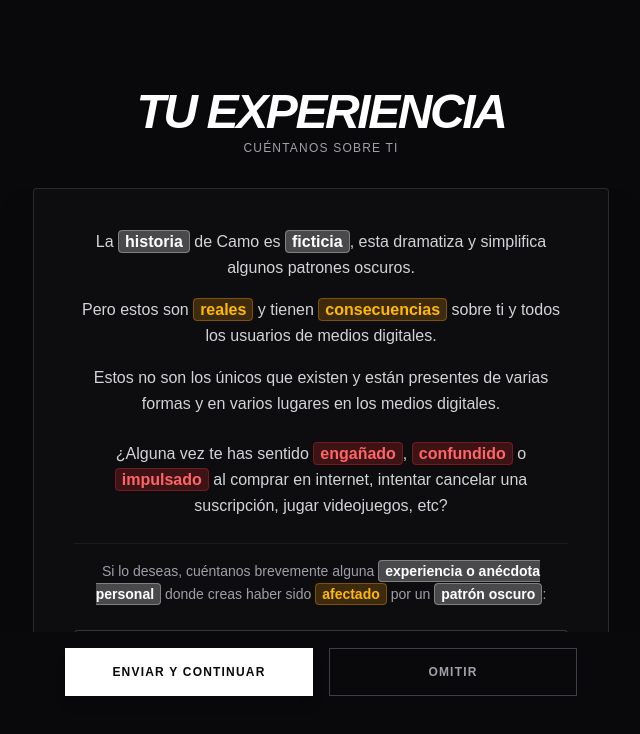
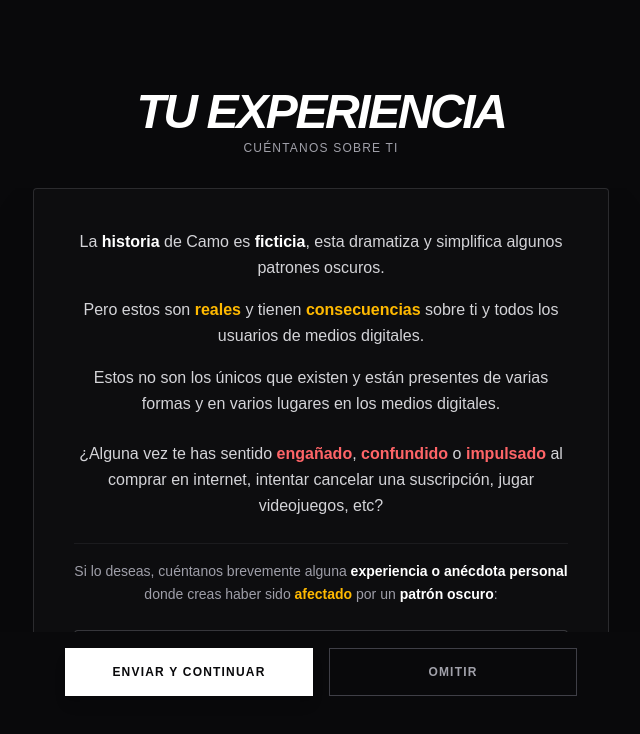
Before and after one commit to RealPingu/proyecto-memoria, a Next.js app: page /game/narrative/experience in a window 1280 px wide. Shown: the top 734 px of the page, without its empty margins (319-959 px from the left). Built offline with nearby package versions, Linux system fonts and the light colour scheme.

Commit message:
feat: simplify highlighting style in experience page and marking instructions to colored text only

```diff
--- a/app/game/narrative/experience/page.tsx
+++ b/app/game/narrative/experience/page.tsx
@@ -138,21 +138,21 @@ export default function NarrativeExperiencePage() {
 
               <div className="space-y-4 text-zinc-300 text-sm md:text-base leading-relaxed text-center font-sans">
                 <p>
-                  La <span className="px-1.5 py-0.5 rounded bg-game-accent/25 text-game-accent font-semibold border border-game-accent/30">historia</span> de Camo es <span className="px-1.5 py-0.5 rounded bg-game-accent/25 text-game-accent font-semibold border border-game-accent/30">ficticia</span>, esta dramatiza y simplifica algunos patrones oscuros.
+                  La <span className="text-game-accent font-semibold">historia</span> de Camo es <span className="text-game-accent font-semibold">ficticia</span>, esta dramatiza y simplifica algunos patrones oscuros.
                 </p>
                 <p>
-                  Pero estos son <span className="px-1.5 py-0.5 rounded bg-amber-500/20 text-amber-400 font-semibold border border-amber-500/35">reales</span> y tienen <span className="px-1.5 py-0.5 rounded bg-amber-500/20 text-amber-400 font-semibold border border-amber-500/35">consecuencias</span> sobre ti y todos los usuarios de medios digitales.
+                  Pero estos son <span className="text-amber-400 font-semibold">reales</span> y tienen <span className="text-amber-400 font-semibold">consecuencias</span> sobre ti y todos los usuarios de medios digitales.
                 </p>
                 <p>
                   Estos no son los únicos que existen y están presentes de varias formas y en varios lugares en los medios digitales.
                 </p>
                 <p className="pt-2 font-medium">
-                  ¿Alguna vez te has sentido <span className="px-1.5 py-0.5 rounded bg-red-500/20 text-red-400 font-semibold border border-red-500/30">engañado</span>, <span className="px-1.5 py-0.5 rounded bg-red-500/20 text-red-400 font-semibold border border-red-500/30">confundido</span> o <span className="px-1.5 py-0.5 rounded bg-red-500/20 text-red-400 font-semibold border border-red-500/30">impulsado</span> al comprar en internet, intentar cancelar una suscripción, jugar videojuegos, etc?
+                  ¿Alguna vez te has sentido <span className="text-red-400 font-semibold">engañado</span>, <span className="text-red-400 font-semibold">confundido</span> o <span className="text-red-400 font-semibold">impulsado</span> al comprar en internet, intentar cancelar una suscripción, jugar videojuegos, etc?
                 </p>
               </div>
 
               <p className="leading-relaxed text-zinc-400 text-xs md:text-sm text-center border-t border-game-muted/10 pt-4">
-                Si lo deseas, cuéntanos brevemente alguna <span className="px-1.5 py-0.5 rounded bg-game-accent/25 text-game-accent font-semibold border border-game-accent/30">experiencia o anécdota personal</span> donde creas haber sido <span className="px-1.5 py-0.5 rounded bg-amber-500/20 text-amber-400 font-semibold border border-amber-500/35">afectado</span> por un <span className="px-1.5 py-0.5 rounded bg-game-accent/25 text-game-accent font-semibold border border-game-accent/30">patrón oscuro</span>:
+                Si lo deseas, cuéntanos brevemente alguna <span className="text-game-accent font-semibold">experiencia o anécdota personal</span> donde creas haber sido <span className="text-amber-400 font-semibold">afectado</span> por un <span className="text-game-accent font-semibold">patrón oscuro</span>:
               </p>
 
               <div className="space-y-2 relative">
--- a/app/marking/intro/page.tsx
+++ b/app/marking/intro/page.tsx
@@ -52,10 +52,10 @@ export default function MarkingIntroPage() {
                             </h2>
                             <div className="space-y-3 text-zinc-300 text-sm md:text-base leading-relaxed">
                                 <p>
-                                    La prueba de <span className="px-1.5 py-0.5 rounded bg-game-accent/25 text-game-accent font-semibold border border-game-accent/30">marcado</span> consiste en identificar todo aquel elemento que intente subvertir o desviarte del <span className="px-1.5 py-0.5 rounded bg-game-accent/25 text-game-accent font-semibold border border-game-accent/30">objetivo</span> del contexto de la vista.
+                                    La prueba de <span className="text-game-accent font-semibold">marcado</span> consiste en identificar todo aquel elemento que intente subvertir o desviarte del <span className="text-game-accent font-semibold">objetivo</span> del contexto de la vista.
                                 </p>
                                 <p>
-                                    Te daremos el contexto de la vista previo a la etapa de <span className="px-1.5 py-0.5 rounded bg-game-accent/25 text-game-accent font-semibold border border-game-accent/30">marcado</span>. Cada vista tendrá un <span className="px-1.5 py-0.5 rounded bg-amber-500/20 text-amber-400 font-semibold border border-amber-500/35">tiempo límite variable</span> (entre 25 y 80 segundos) acorde a la cantidad de elementos y texto que contiene.
+                                    Te daremos el contexto de la vista previo a la etapa de <span className="text-game-accent font-semibold">marcado</span>. Cada vista tendrá un <span className="text-amber-400 font-semibold">tiempo límite variable</span> (entre 25 y 80 segundos) acorde a la cantidad de elementos y texto que contiene.
                                 </p>
                             </div>
                         </div>
@@ -68,7 +68,7 @@ export default function MarkingIntroPage() {
 
                             <ul className="space-y-3 text-zinc-300 text-xs md:text-sm leading-relaxed list-disc list-inside">
                                 <li>
-                                    <strong>Para <span className="px-1.5 py-0.5 rounded bg-game-accent/25 text-game-accent font-semibold border border-game-accent/30">marcar</span>:</strong> Funciona como un celular. Haz clic o presiona una vez para <span className="px-1.5 py-0.5 rounded bg-game-accent/25 text-game-accent font-semibold border border-game-accent/30">marcar</span> la posición del elemento sospechoso en la imagen.
+                                    <strong>Para <span className="text-game-accent font-semibold">marcar</span>:</strong> Funciona como un celular. Haz clic o presiona una vez para <span className="text-game-accent font-semibold">marcar</span> la posición del elemento sospechoso en la imagen.
                                 </li>
                                 <li>
                                     <strong>Para mover la imagen:</strong>
```
